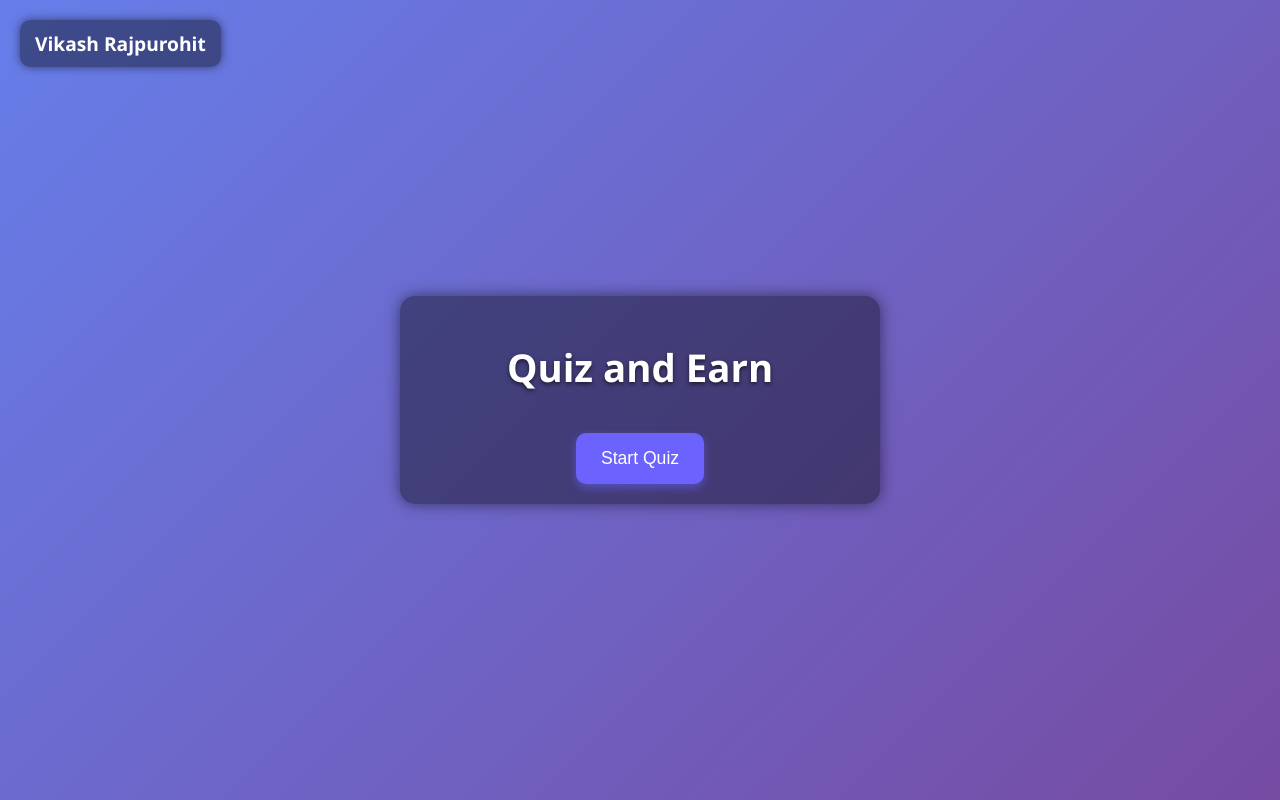
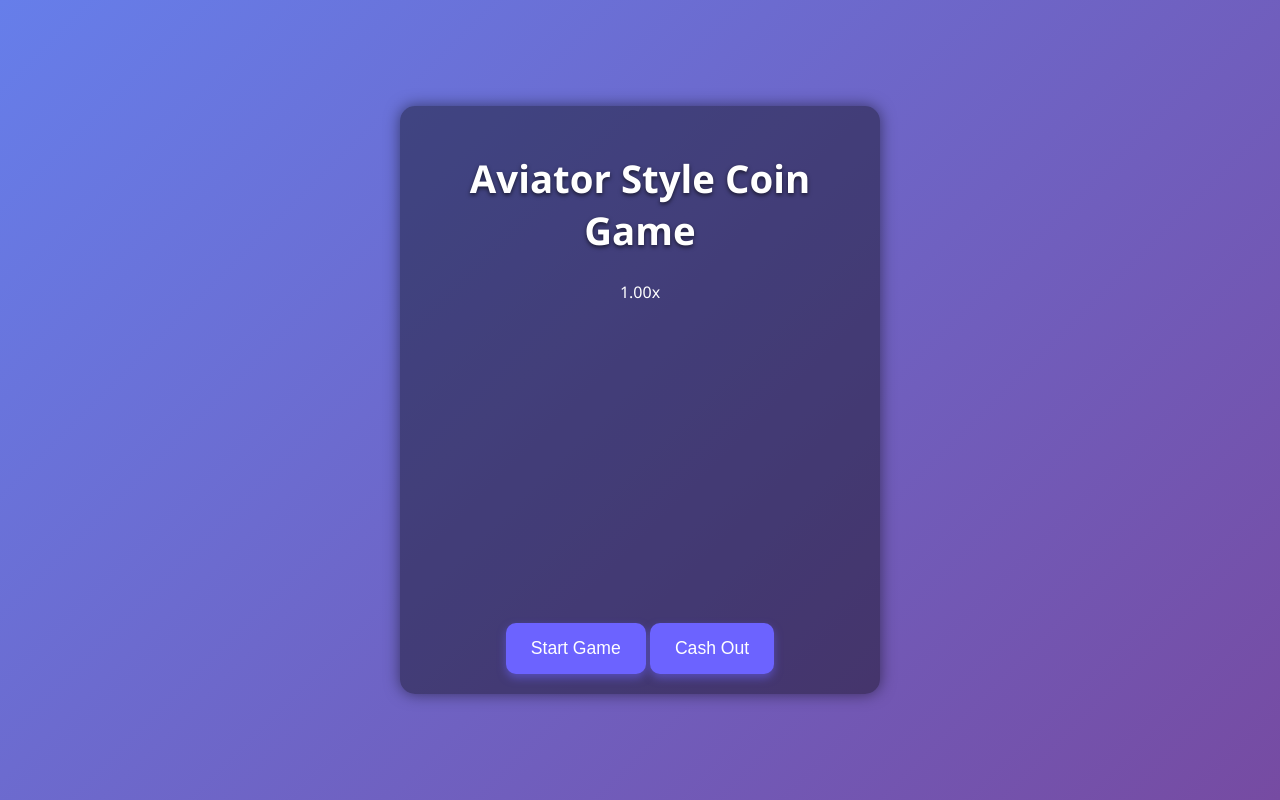
Before and after one commit to Vikash20090/aviator, a plain HTML site: page index.html in a window 1280 px wide. Drawn offline with Linux system fonts and the light colour scheme.

Commit message:
Update index.html

```diff
--- a/index.html
+++ b/index.html
@@ -2,21 +2,20 @@
 <html lang="en">
 <head>
   <meta charset="UTF-8" />
-  <meta name="viewport" content="width=device-width, initial-scale=1.0" />
-  <title>Quiz and Earn</title>
+  <meta name="viewport" content="width=device-width, initial-scale=1" />
+  <title>Aviator Style Coin Game</title>
   <link rel="stylesheet" href="style.css" />
 </head>
 <body>
-
-  <div class="sidebar">
-    Vikash Rajpurohit
-  </div>
-
   <div class="container">
-    <h1>Quiz and Earn</h1>
-    <button id="start-btn">Start Quiz</button>
-    <div id="quiz-container" style="display:none;"></div>
-    <div id="result-container" style="display:none;"></div>
+    <h1>Aviator Style Coin Game</h1>
+    <div id="multiplier">1.00x</div>
+    <canvas id="graphCanvas" width="600" height="300"></canvas>
+    <div class="controls">
+      <button id="startBtn">Start Game</button>
+      <button id="cashoutBtn" disabled>Cash Out</button>
+    </div>
+    <div id="status"></div>
   </div>
 
   <script src="script.js"></script>
```
